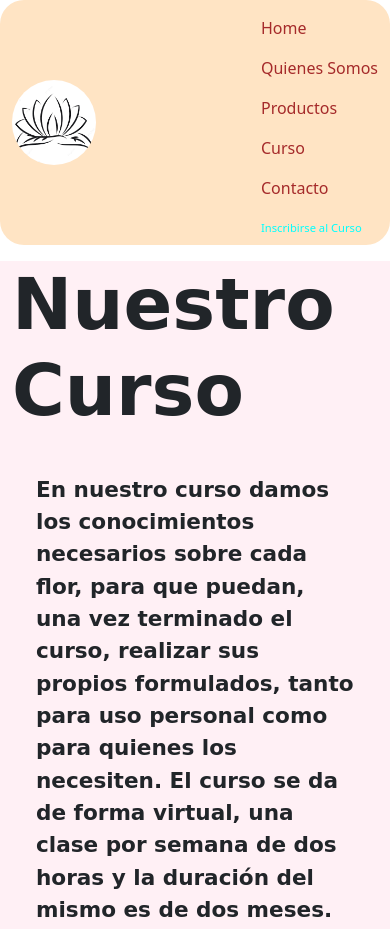
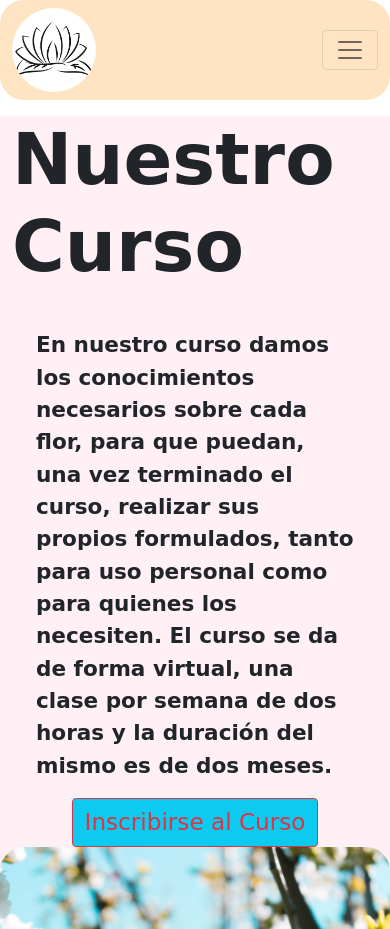
Before and after one commit to PablodelaTorre/LilianFloresdeBach, a website: page paginas/curso.html in a window 390 px wide. Shown: the top 929 px of the page. Drawn offline with nearby package versions, Linux system fonts and the light colour scheme; a web font is replaced by a local one.

Commit message:
header arreglado

```diff
--- a/paginas/curso.html
+++ b/paginas/curso.html
@@ -24,27 +24,30 @@
 
 <body>
     <header>
-    <nav class="navbar navbar-expand-sm background-primario border-radius">
+        <nav class="navbar navbar-expand-sm navbar-light background-primario border-radius">
             <div class="container-fluid">
                     <img src="../img/logo-loto.jpg" alt="logo" class="alto rounded-circle img-fluid">
-            <div class="justify-content-md-end navbarNav">
+                        <button class="navbar-toggler" type="button" data-bs-toggle="collapse" data-bs-target="#navbarNav" aria-controls="navbarNav" aria-expanded="false" aria-label="Toggle navigation">
+                        <span class="navbar-toggler-icon"></span>
+                        </button>
+                <div class="collapse navbar-collapse justify-content-sm-end navbarNav">
                     <ul class="navbar-nav menu">
-                    <li class="nav-item">
-                        <a class="nav-link color-nav active" aria-current="page" target="_blank" href="../index.html">Home</a>
+                        <li class="nav-item mx-2">
+                            <a class="color-nav active" aria-current="page" target="_blank" href="../index.html">Home</a>
                         </li>
-                    <li class="nav-item">
-                        <a class="nav-link color-nav" target="_blank" href="quienes-somos.html">Quienes Somos</a>
+                        <li class="nav-item mx-2">
+                            <a class="color-nav" target="_blank" href="quienes-somos.html">Quienes Somos</a>
                         </li>
-                    <li class="nav-item">
-                        <a class="nav-link color-nav" target="_blank" href="productos.html">Productos</a>
+                        <li class="nav-item mx-2">
+                            <a class="color-nav" target="_blank" href="productos.html">Productos</a>
                         </li>
-                    <li class="nav-item">
-                        <a class="nav-link color-nav" target="_blank" href="curso.html">Curso</a>
+                        <li class="nav-item mx-2">
+                            <a class="color-nav" target="_blank" href="curso.html">Curso</a>
                         </li>
-                    <li class="nav-item">
-                        <a class="nav-link color-nav" target="_blank" href="contacto.html">Contacto</a>
+                        <li class="nav-item mx-2">
+                            <a class="color-nav" target="_blank" href="contacto.html">Contacto</a>
                         </li>
-                    <li class="list-unstyled d-flex mt-2 pt-1">
+                        <li class="list-unstyled d-flex pt-1">
                             <a href="#" class="color-links font-size2">Inscribirse al Curso</a>
                         </li>
                     </ul>
@@ -52,6 +55,7 @@
             </div>
         </nav>
     </header>
+
 
     <main>
     <!--Cuerpo-->
```
Also changed, not shown: index.html (+17 -15 lines), paginas/contacto.html (+17 -13 lines), paginas/productos.html (+17 -13 lines), paginas/quienes-somos.html (+16 -13 lines). Lines whose indentation alone changed are shown as unchanged.
